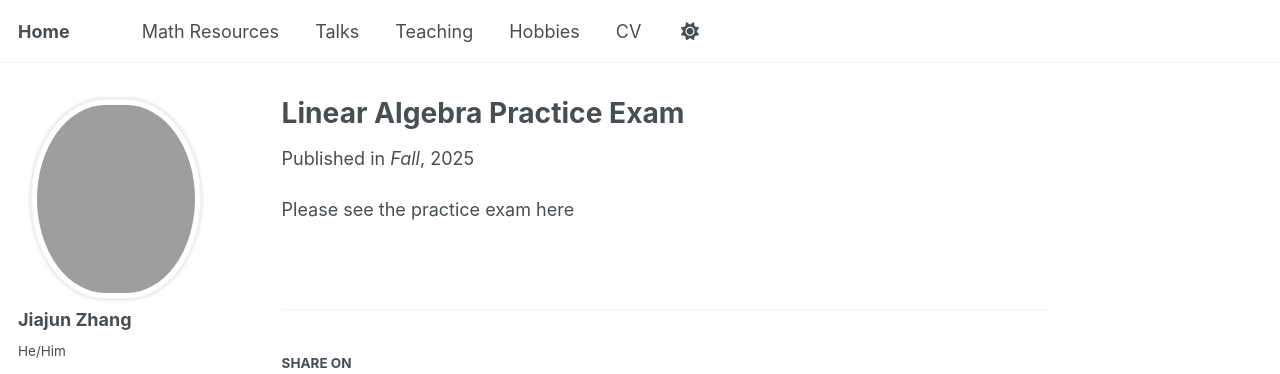
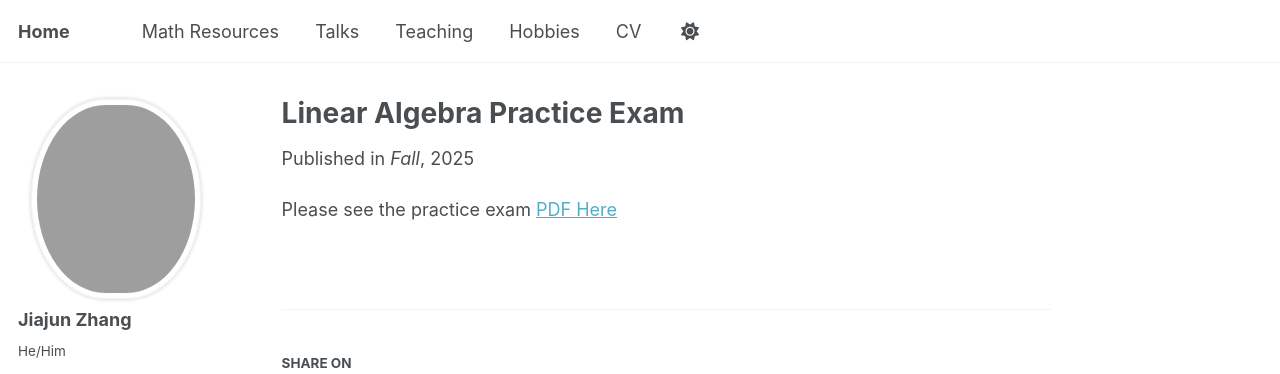
Before and after one commit to JohanssonRein/JohanssonRein.github.io, a Jekyll site: the page built from _publications/linear_algebra_exam.md, in a window 1280 px wide. Shown: the top 374 px of the page. Built offline with Jekyll 4.4.1, drawn with Linux system fonts in a browser that asks for light colours.

Commit message:
Update linear_algebra_exam.md

```diff
--- a/_publications/linear_algebra_exam.md
+++ b/_publications/linear_algebra_exam.md
@@ -12,4 +12,4 @@ venue: 'Fall'
 #citation: 'Jiajun Zhang, (2025) Uniformly Minimum Variance Unbiased Estimator (UMVUE)'
 ---
 
-Please see the practice exam here
+Please see the practice exam [PDF Here](/files/linear_algebra_exam_1.pdf)
```
